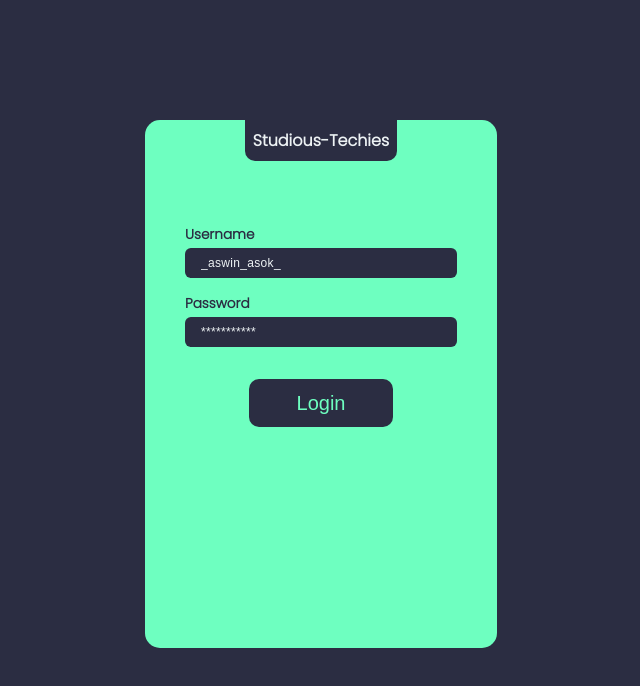
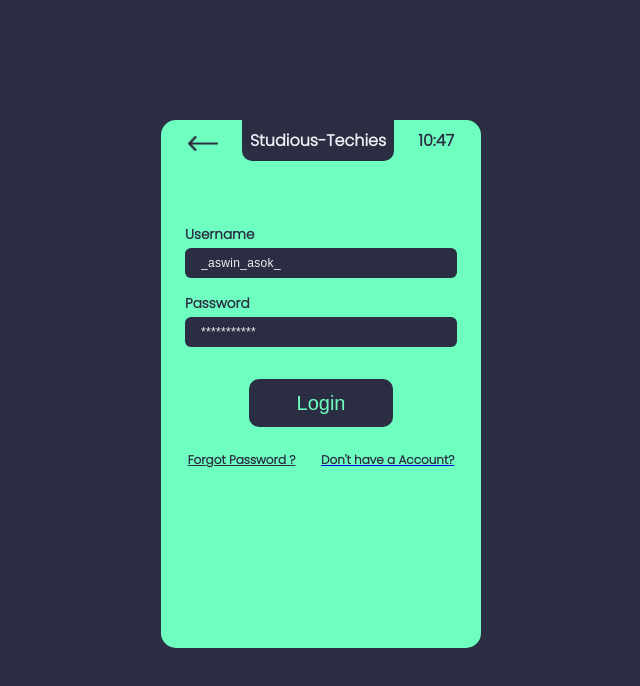
Before and after one commit to AswinAsok/Studious-Techies, a React (Create React App) app: page /login in a window 1280 px wide. Shown: the top 686 px of the page, without its empty margins (319-959 px from the left). Built offline with nearby package versions, Linux system fonts and the light colour scheme.

Commit message:
Minor Changes

```diff
--- a/src/Login/Login.css
+++ b/src/Login/Login.css
@@ -8,8 +8,8 @@
 
 .login-box {
   background-color: #6effc0;
-  padding-left: 2.5rem;
-  padding-right: 2.5rem;
+  padding-left: 1.5rem;
+  padding-right: 1.5rem;
   border-radius: 15px;
   padding-bottom: 3rem;
   min-height: 60vh;
@@ -28,7 +28,7 @@
   margin-top: 1rem;
 }
 
-.forms{
+.forms {
   margin-top: 3rem;
   display: flex;
   flex-direction: column;
@@ -72,3 +72,21 @@
   border-radius: 10px;
   height: 3rem;
 }
+
+.general-textone,
+.general-texttwo {
+  color: #2b2d42;
+  font-size: 0.75rem;
+  font-weight: bold;
+  margin-top: 1.5rem;
+}
+
+.general-textone{
+  margin-left: 0.8rem;
+
+}
+
+.general-texttwo{
+  margin-right: 0.8rem;
+  text-decoration: underline;
+}
--- a/src/Login/Login.jsx
+++ b/src/Login/Login.jsx
@@ -1,14 +1,49 @@
-import React from "react";
+import React, { useState, useEffect } from "react";
 import "./Login.css";
 import Grid from "@material-ui/core/Grid";
+import back from "../Images/Back.png";
+import { Link } from "react-router-dom";
 
 const Login = () => {
+  const [time, setTime] = useState(
+    new Date().getHours() +
+      ":" +
+      ((new Date().getMinutes() < 10 ? "0" : "") + new Date().getMinutes())
+  );
+
+  useEffect(() => {
+    const interval = setInterval(() => {
+      setTime(
+        new Date().getHours() +
+          ":" +
+          ((new Date().getMinutes() < 10 ? "0" : "") + new Date().getMinutes())
+      );
+    }, 1000);
+
+    return () => clearInterval(interval);
+  }, [time]);
+
   return (
     <div className="login-container">
       <div className="login-box">
         <Grid container direction="column" justify="center" alignItems="center">
-          <div className="login-header">
-            <div className="header">Studious-Techies</div>
+          <div className="login-headercontainer">
+            <Grid
+              container
+              direction="row"
+              justify="space-between"
+              alignItems="center"
+            >
+              <div className="goback">
+                <Link to="/">
+                  <img className="goback" src={back} alt="" />
+                </Link>
+              </div>
+              <div className="login-header">
+                <div className="header">Studious-Techies</div>
+              </div>
+              <div className="time">{time}</div>
+            </Grid>
           </div>
 
           <div className="forms">
@@ -25,6 +60,20 @@ const Login = () => {
             <div className="sbtn">
               <button className="login-button">Login</button>
             </div>
+
+            <div className="general">
+              <Grid
+                container
+                direction="row"
+                justify="center"
+                alignItems="center"
+              >
+                <div className="general-texttwo">Forgot Password ?</div>
+                <Link to="/signup">
+                  <div className="general-textone">Don't have a Account?</div>
+                </Link>
+              </Grid>
+            </div>
           </div>
         </Grid>
       </div>
--- a/src/SignUp/SignUp.css
+++ b/src/SignUp/SignUp.css
@@ -8,8 +8,8 @@
 
 .signup-box {
   background-color: #6effc0;
-  padding-left: 2.5rem;
-  padding-right: 2.5rem;
+  padding-left: 1.5rem;
+  padding-right: 1.5rem;
   border-radius: 15px;
   padding-bottom: 3rem;
 
@@ -37,6 +37,18 @@
     flex-direction: column;
     align-items: center;
     justify-content: center;
+}
+
+.time{
+  color: #2b2d42;
+  padding-left: 1.5rem;
+  font-weight: bold;
+}
+
+.goback{
+  height: 15px;
+  width: 30px;
+  padding-right: 1.5rem;
 }
 
 .label{
--- a/src/SignUp/SignUp.jsx
+++ b/src/SignUp/SignUp.jsx
@@ -1,18 +1,52 @@
-import React from "react";
+import React, { useState, useEffect } from "react";
 import "./SignUp.css";
 import Grid from "@material-ui/core/Grid";
+import back from "../Images/Back.png";
+import { Link } from "react-router-dom";
 
 const SignUp = () => {
+  const [time, setTime] = useState(
+    new Date().getHours() +
+      ":" +
+      ((new Date().getMinutes() < 10 ? "0" : "") + new Date().getMinutes())
+  );
+
+  useEffect(() => {
+    const interval = setInterval(() => {
+      setTime(
+        new Date().getHours() +
+          ":" +
+          ((new Date().getMinutes() < 10 ? "0" : "") + new Date().getMinutes())
+      );
+    }, 1000);
+
+    return () => clearInterval(interval);
+  }, [time]);
+
   return (
     <div className="signup-container">
       <div className="signup-box">
         <Grid container direction="column" justify="center" alignItems="center">
-          <div className="signup-header">
-            <div className="header">Studious-Techies</div>
+          <div className="signup-headercontainer">
+            <Grid
+              container
+              direction="row"
+              justify="space-between"
+              alignItems="center"
+            >
+              <div className="goback">
+                <Link to="/">
+                  <img className="goback" src={back} alt="" />
+                </Link>
+              </div>
+              <div className="signup-header">
+                <div className="header">Studious-Techies</div>
+              </div>
+              <div className="time">{time}</div>
+            </Grid>
           </div>
 
           <div className="form">
-
             <div className="username">
               <div className="label">Username</div>
               <input value="_aswin_asok_" className="input-field" type="text" />
@@ -43,7 +77,8 @@ const SignUp = () => {
             </div>
 
             <div className="terms">
-                By Clicking the Sign-Up button you are agreeing to the <i>Terms and Conditions</i> which are mentioned.
+              By Clicking the Sign-Up button you are agreeing to the{" "}
+              <i>Terms and Conditions</i> which are mentioned.
             </div>
 
             <div className="sbtn">
```
